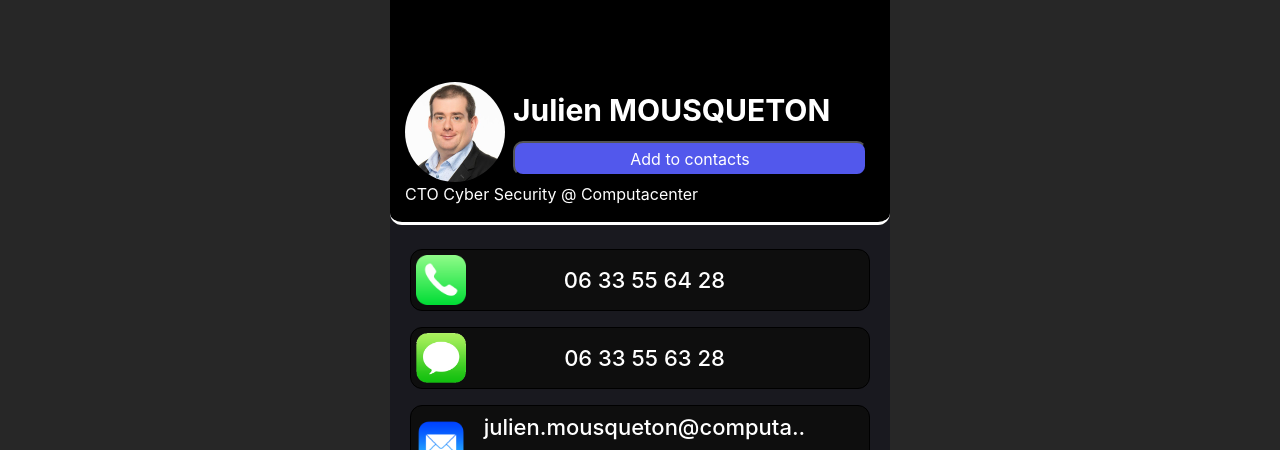
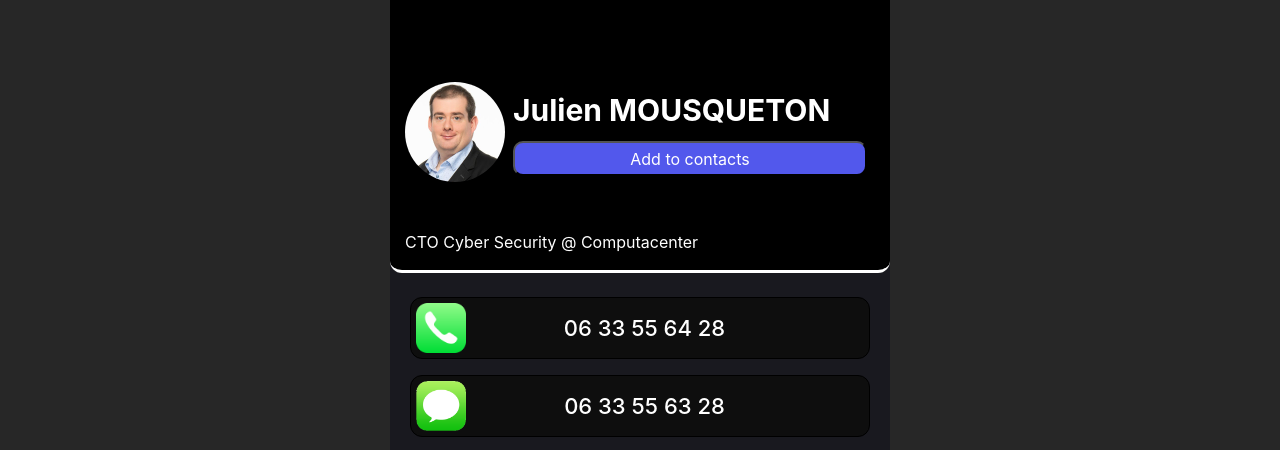
Before and after one commit to JMousqueton/businesscard2.0, a plain HTML site: page index.html in a window 1280 px wide. Shown: the top 450 px of the page. Drawn offline with Linux system fonts and the light colour scheme.

Commit message:
add space

```diff
--- a/index.html
+++ b/index.html
@@ -271,7 +271,7 @@
                </div>
             </div>
           </div>
-          <div class="form-group">
+          <div class="form-group"><br><br>
             <span class="profile-bio">CTO Cyber Security @ Computacenter</span>
           </div>
         </div>
```
